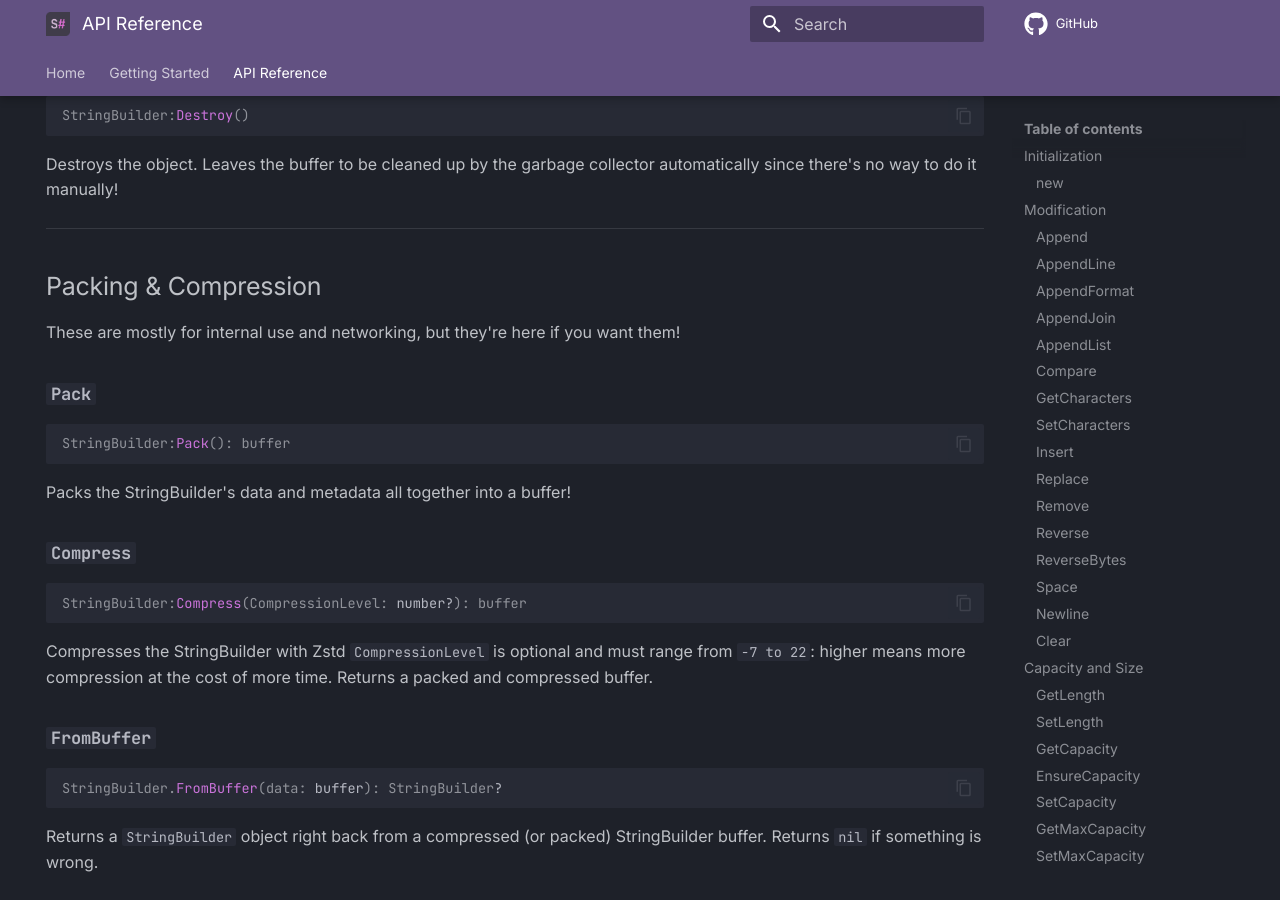
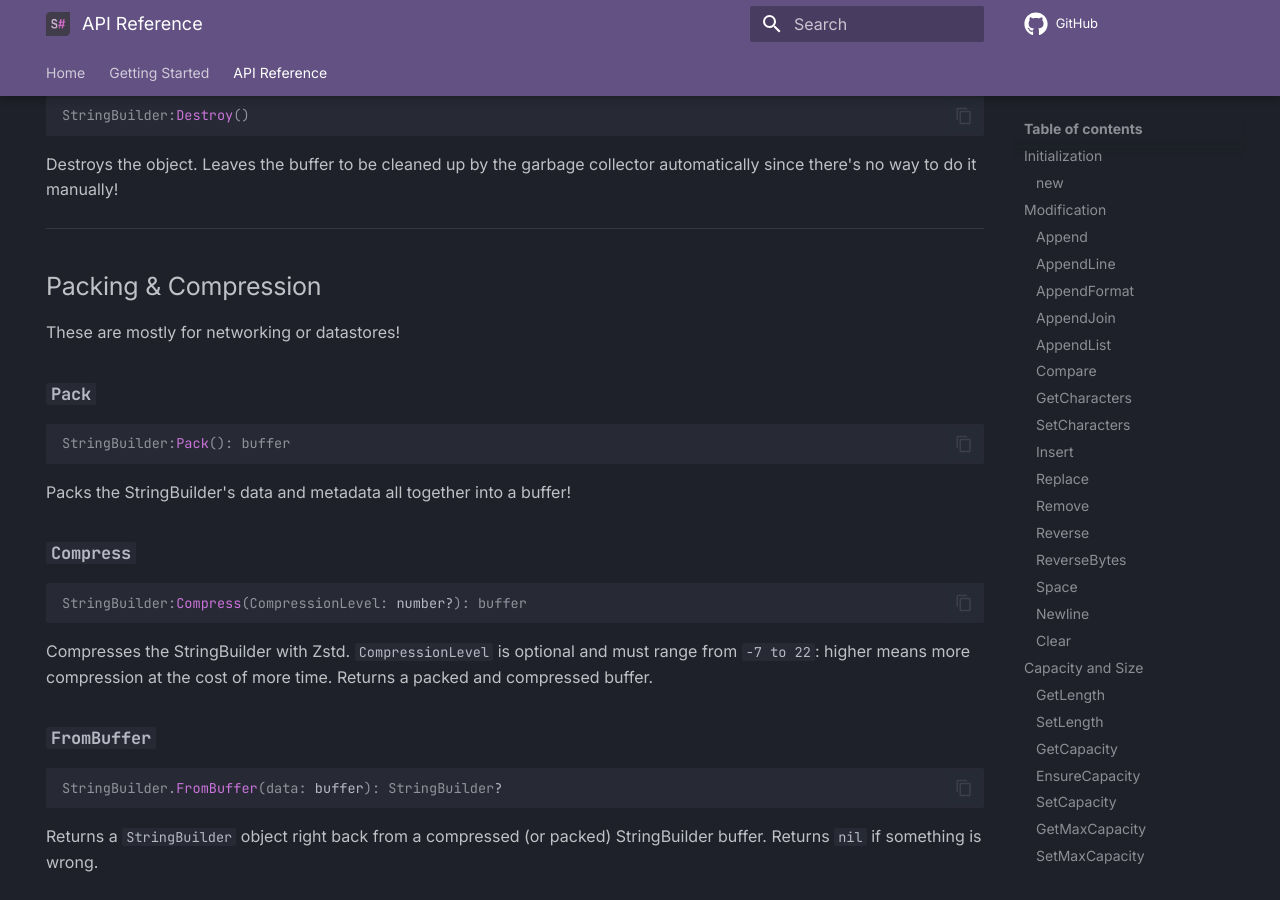
Before and after one commit to ghoste0001/StringBuilder-Roblox, an MkDocs documentation site: the page built from docs/pages/api-reference.md, in a window 1280 px wide and 900 px high, scrolled down 5486 px. Built offline with MkDocs 1.6.1 and Material for MkDocs 9.7.7, drawn with Linux system fonts in a browser that asks for light colours; comment, search, counter and statistics services are not loaded.

Commit message:
minor docs touch-up

````diff
--- a/docs/pages/api-reference.md
+++ b/docs/pages/api-reference.md
@@ -209,7 +209,7 @@ Destroys the object. Leaves the buffer to be cleaned up by the garbage collector
 
 ## Packing & Compression
 
-These are mostly for internal use and networking, but they're here if you want them!
+These are mostly for networking or datastores!
 
 ### `Pack`
 ```lua
@@ -221,8 +221,7 @@ Packs the StringBuilder's data and metadata all together into a buffer!
 ```lua
 StringBuilder:Compress(CompressionLevel: number?): buffer
 ```
-Compresses the StringBuilder with Zstd
-`CompressionLevel` is optional and must range from `-7 to 22`: higher means more compression at the cost of more time. Returns a packed and compressed buffer.
+Compresses the StringBuilder with Zstd. `CompressionLevel` is optional and must range from `-7 to 22`: higher means more compression at the cost of more time. Returns a packed and compressed buffer.
 
 ### `FromBuffer`
 ```lua
````
